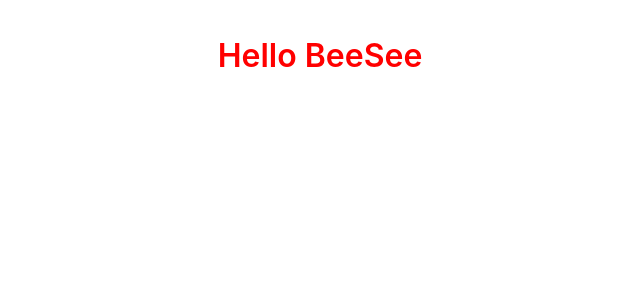
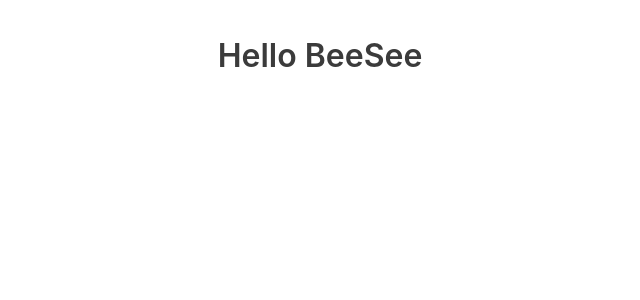
Before and after one commit to mostafizur99/beesee, a Next.js app: page / in a window 1280 px wide. Shown: the top 300 px of the page, without its empty margins (320-960 px from the left). Built offline with nearby package versions, Linux system fonts and the light colour scheme.

Commit message:
feat: colors variables added

```diff
--- a/pages/index.js
+++ b/pages/index.js
@@ -1,6 +1,7 @@
 import Head from 'next/head'
 import { css, } from '@emotion/react';
 import styled from '@emotion/styled';
+import colors from '../styles/colors';
 
 export default function Home() {
   return (
@@ -23,7 +24,7 @@ padding-bottom: 34px;
 background: #FFFFFF;
 `;
 const Header = styled.p`
-color: red;
+color: ${colors.textColor};
 font-size: 32px;
 line-height: 48px;
 font-weight: 600;
--- /dev/null
+++ b/styles/colors.js
@@ -0,0 +1,11 @@
+const colors = {
+    primary: '#3E1E77',
+    primaryLight: '#B3B4ED',
+    textColor: '#3B3B3B',
+    textLight: '#595959',
+    textDim: '#656565;',
+    textGray: '#1A1A1A',
+    textOlive: '#FFF748',
+    textSeaGreen: '#40E0D0',
+};
+export default colors;
```
